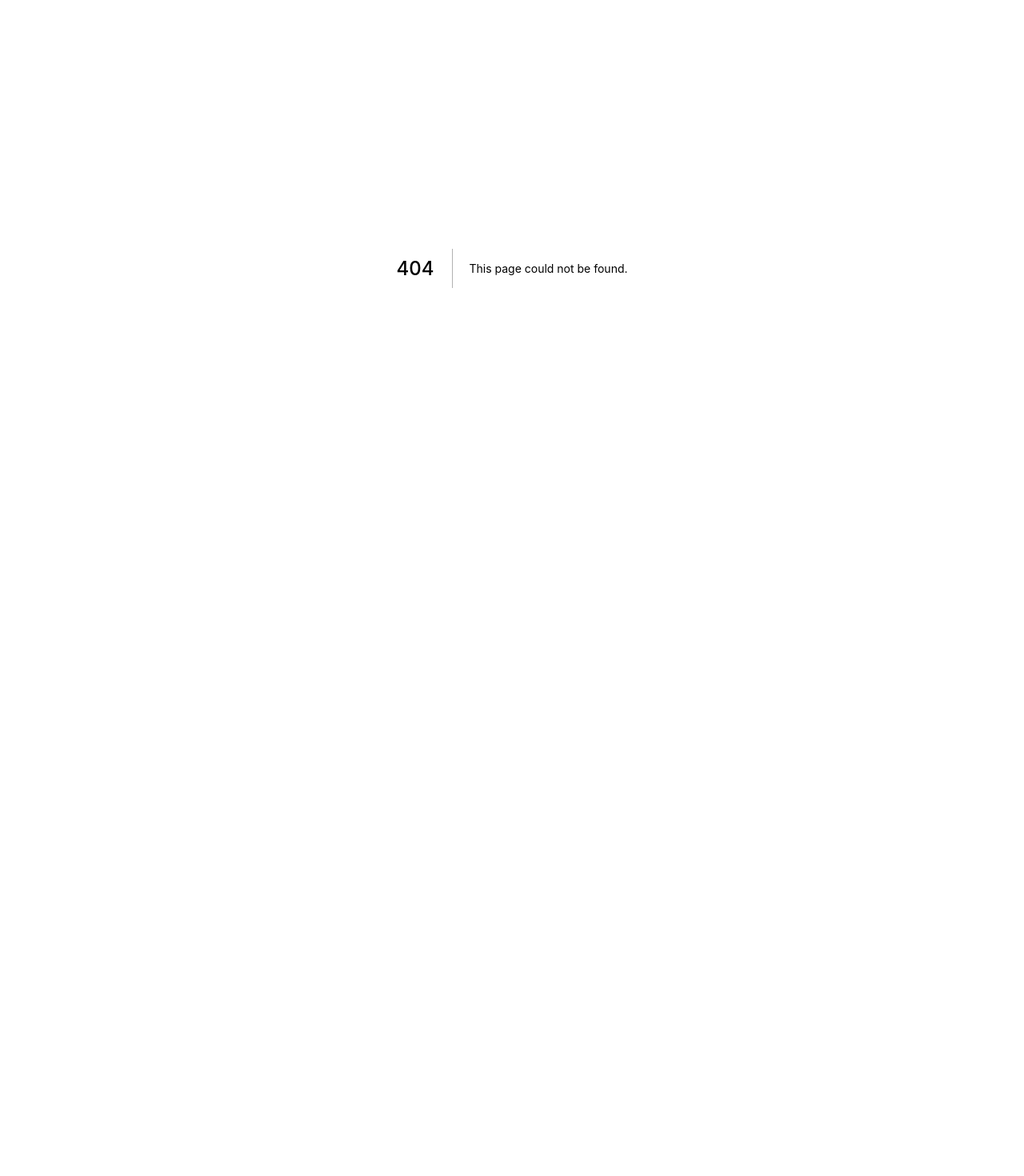
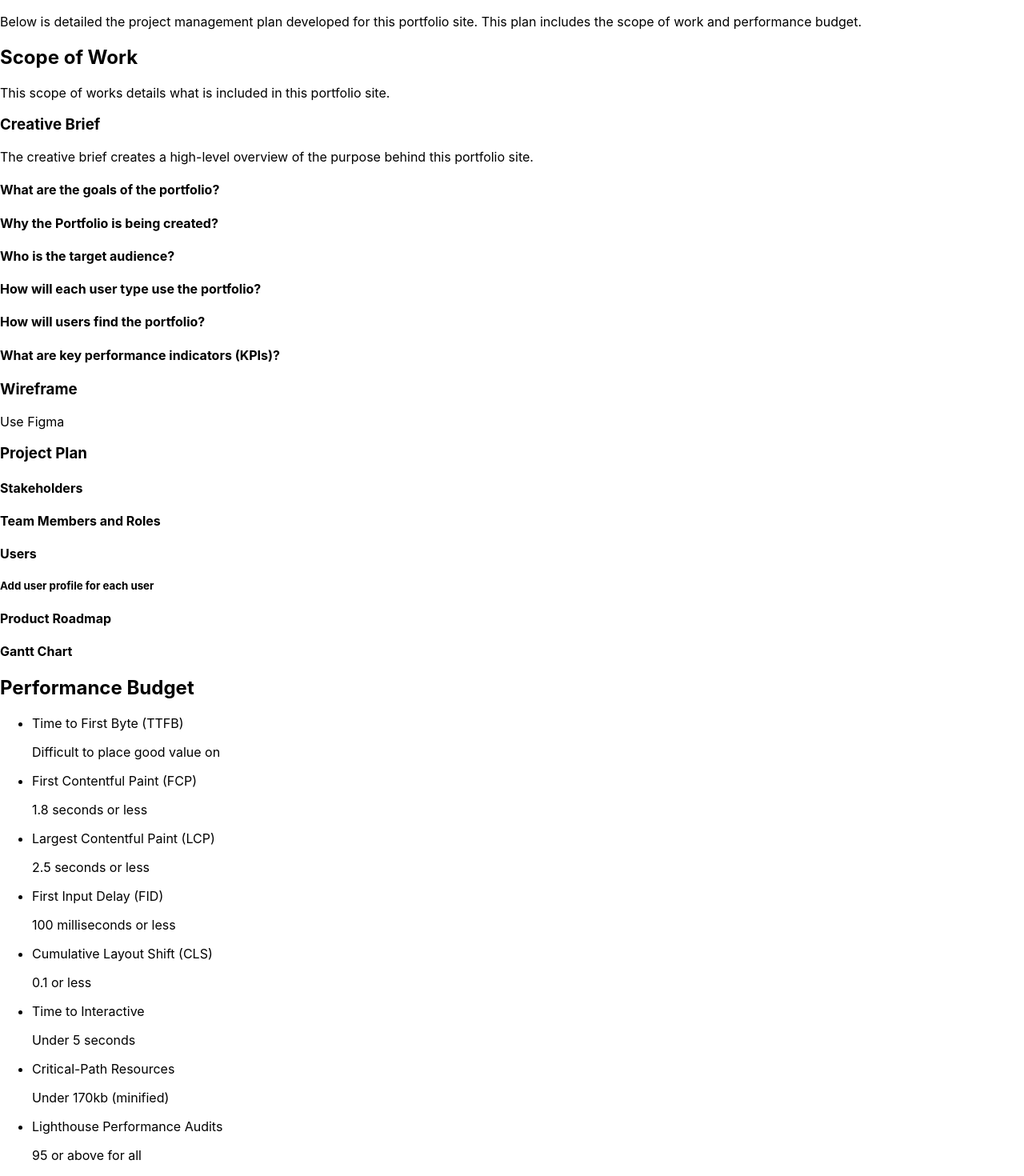
Before and after one commit to mattlaux/Personal-Portfolio, a Next.js app: page /spmp in a window 1280 px wide. Before the commit this address had no page. Shown: the part 65-1535 px from the top of the page at 80% size. Before the commit the page ends 800 px from the top, so only its background shows below. Built offline with nearby package versions, Linux system fonts and the light colour scheme.

Commit message:
Add outline for spmp page

```diff
--- /dev/null
+++ b/pages/spmp.tsx
@@ -0,0 +1,59 @@
+import { NextPage } from 'next';
+
+const spmp: NextPage = () => {
+  return (
+    <div>
+      <h1>Software Project Management Plan</h1>
+      <p>
+        Below is detailed the project management plan developed for this
+        portfolio site. This plan includes the scope of work and performance
+        budget.
+      </p>
+      <h2>Scope of Work</h2>
+      <p>
+        This scope of works details what is included in this portfolio site.
+      </p>
+      <h3>Creative Brief</h3>
+      <p>
+        The creative brief creates a high-level overview of the purpose behind
+        this portfolio site.
+      </p>
+      <h4>What are the goals of the portfolio?</h4>
+      <h4>Why the Portfolio is being created?</h4>
+      <h4>Who is the target audience?</h4>
+      <h4>How will each user type use the portfolio?</h4>
+      <h4>How will users find the portfolio?</h4>
+      <h4>What are key performance indicators (KPIs)?</h4>
+      <h3>Wireframe</h3>
+      <p>Use Figma</p>
+      <h3>Project Plan</h3>
+      <h4>Stakeholders</h4>
+      <h4>Team Members and Roles</h4>
+      <h4>Users</h4>
+      <h5>Add user profile for each user</h5>
+      <h4>Product Roadmap</h4>
+      <h4>Gantt Chart</h4>
+      <h2>Performance Budget</h2>
+      <ul>
+        <li>Time to First Byte (TTFB)</li>
+        <p>Difficult to place good value on</p>
+        <li>First Contentful Paint (FCP)</li>
+        <p>1.8 seconds or less</p>
+        <li>Largest Contentful Paint (LCP)</li>
+        <p>2.5 seconds or less</p>
+        <li>First Input Delay (FID)</li>
+        <p>100 milliseconds or less</p>
+        <li>Cumulative Layout Shift (CLS)</li>
+        <p>0.1 or less</p>
+        <li>Time to Interactive</li>
+        <p>Under 5 seconds</p>
+        <li>Critical-Path Resources</li>
+        <p>Under 170kb (minified)</p>
+        <li>Lighthouse Performance Audits</li>
+        <p>95 or above for all</p>
+      </ul>
+    </div>
+  );
+};
+
+export default spmp;
```
